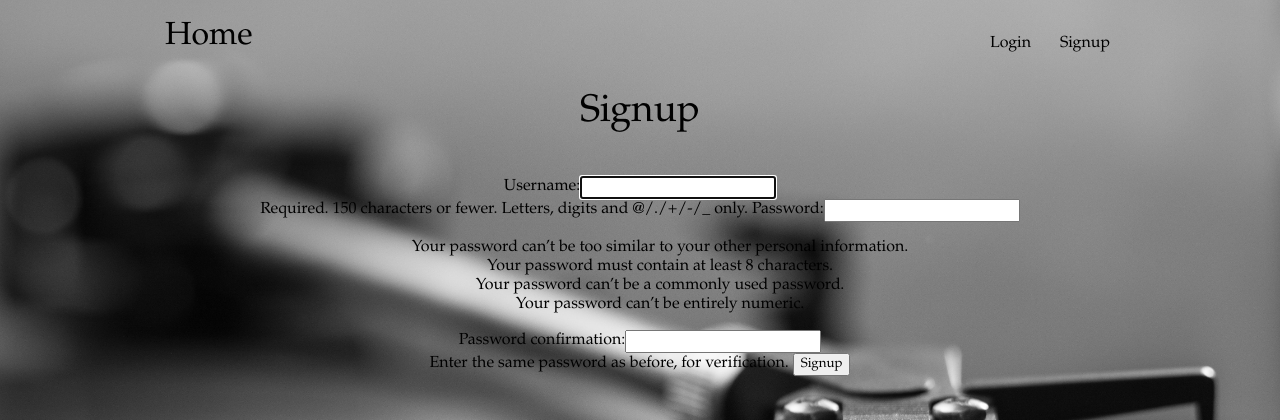
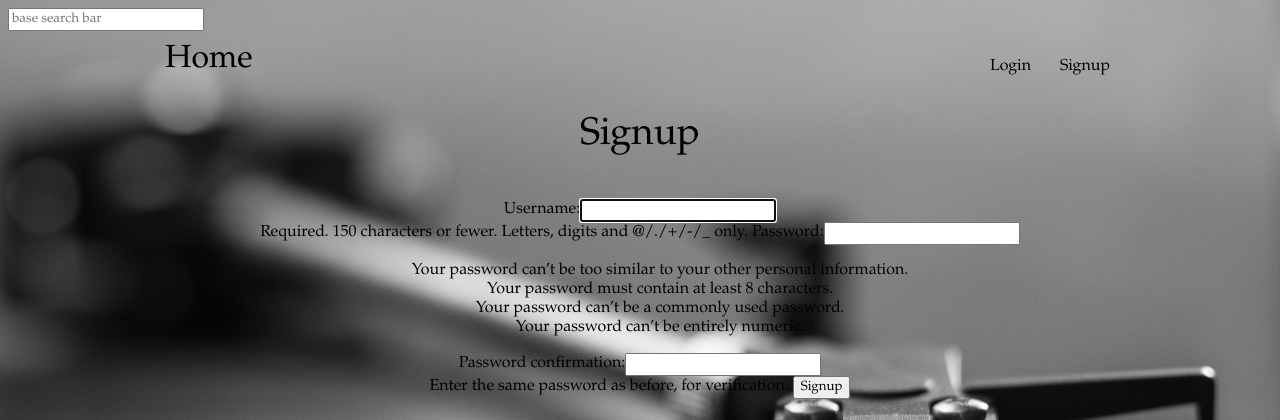
Before and after one commit to cwarner11/digit_png, a Django app: page /accounts/signup/ in a window 1280 px wide. Shown: the top 420 px of the page. Run offline with Django 3.2, Linux system fonts and the light colour scheme.

Commit message:
add search bar ath the top of every page

```diff
--- a/templates/base_layout.html
+++ b/templates/base_layout.html
@@ -8,7 +8,13 @@
 		<link rel="stylesheet" href="{%static 'styles.css'%}">
 	</head>
 	<body>
+		<div class="search-bar-div">
+			<!-- Search Bar for every page  -->
+			<input class="search-bar-base"type="text" placeholder="base search bar">
+		</div>
 		<header class ='wrapper'>
+
+
 			<!-- Home Button -->
 			<h1><a href="{%url 'home' %}">Home</a></h1>
 			<nav>
```
